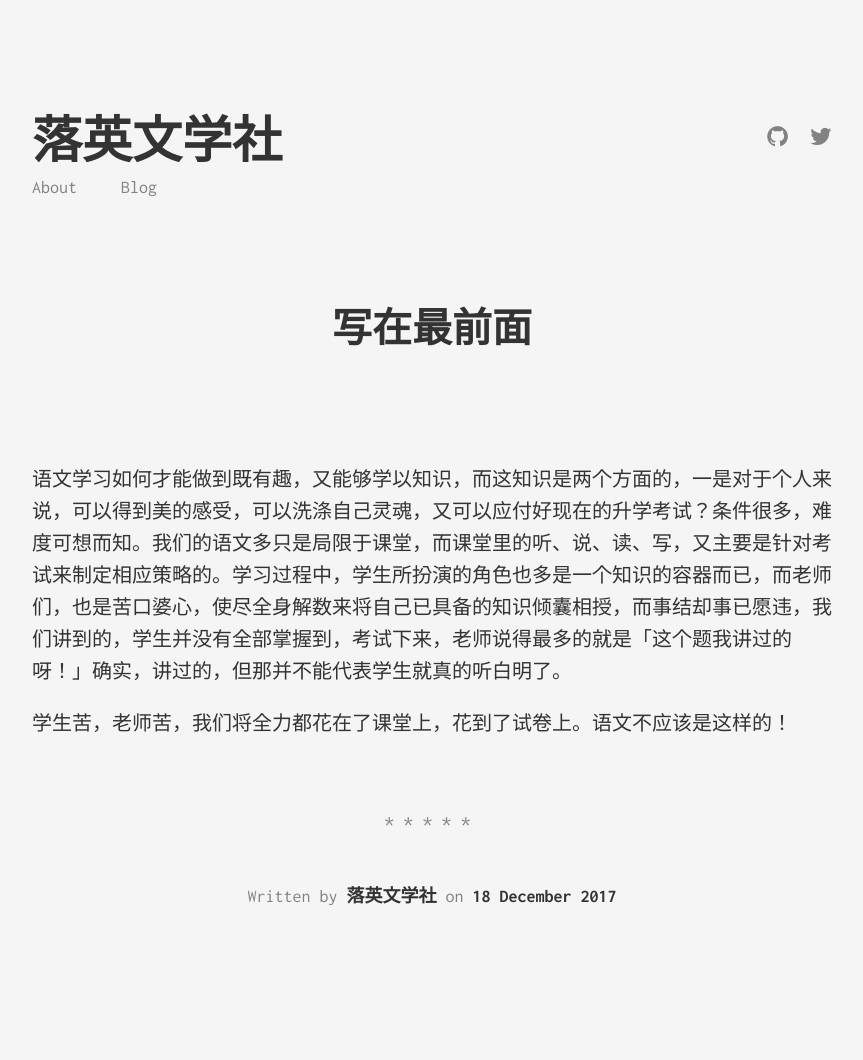
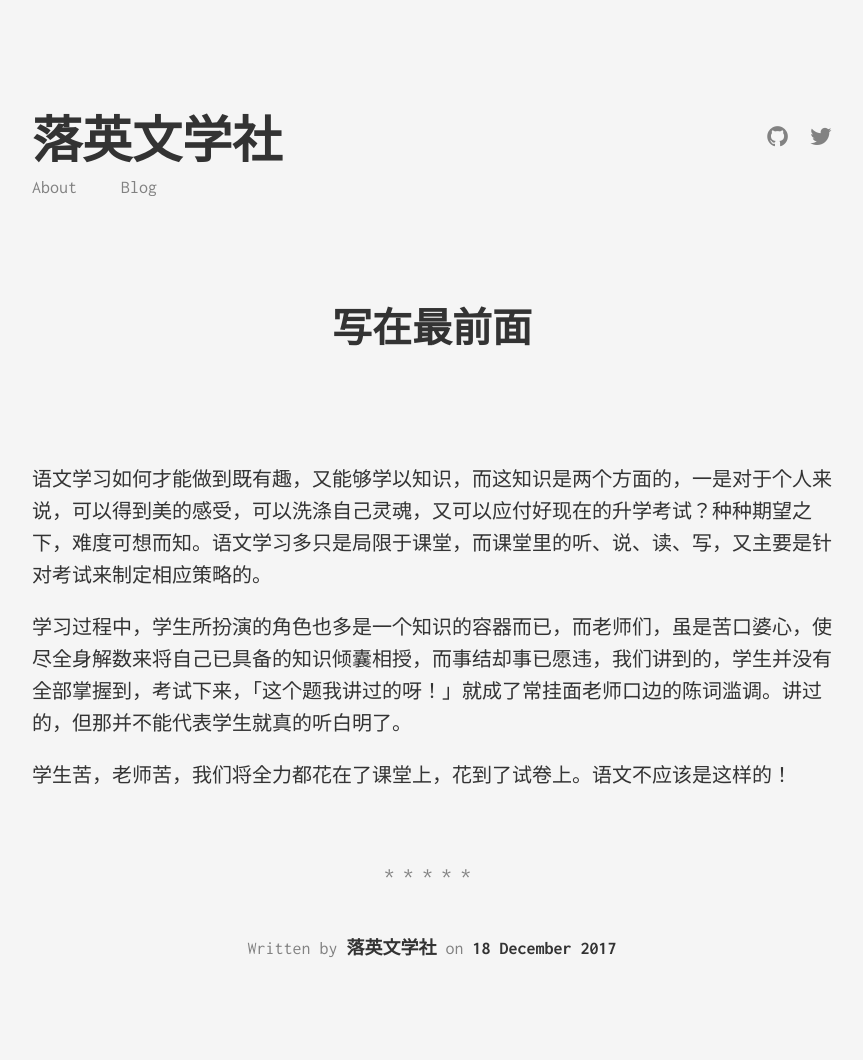
Before and after one commit to wwq0327/writing_class, a Jekyll site: the page built from _posts/2017-12-18-first-paper.markdown, in a window 1280 px wide. Shown: the whole page, without its empty margins (208-1071 px from the left). Built offline with Jekyll 4.4.1, drawn with Linux system fonts in a browser that asks for light colours; before the commit the page ends 1008 px from its top, so only the background shows below that.

Commit message:
修改。

```diff
--- a/_posts/2017-12-18-first-paper.markdown
+++ b/_posts/2017-12-18-first-paper.markdown
@@ -4,6 +4,8 @@ title: 写在最前面
 description: 写在最前面，创建这个博客的目的是什么？
 keywords: [idea]
 ---
-语文学习如何才能做到既有趣，又能够学以知识，而这知识是两个方面的，一是对于个人来说，可以得到美的感受，可以洗涤自己灵魂，又可以应付好现在的升学考试？条件很多，难度可想而知。我们的语文多只是局限于课堂，而课堂里的听、说、读、写，又主要是针对考试来制定相应策略的。学习过程中，学生所扮演的角色也多是一个知识的容器而已，而老师们，也是苦口婆心，使尽全身解数来将自己已具备的知识倾囊相授，而事结却事已愿违，我们讲到的，学生并没有全部掌握到，考试下来，老师说得最多的就是「这个题我讲过的呀！」确实，讲过的，但那并不能代表学生就真的听白明了。
+语文学习如何才能做到既有趣，又能够学以知识，而这知识是两个方面的，一是对于个人来说，可以得到美的感受，可以洗涤自己灵魂，又可以应付好现在的升学考试？种种期望之下，难度可想而知。语文学习多只是局限于课堂，而课堂里的听、说、读、写，又主要是针对考试来制定相应策略的。
+
+学习过程中，学生所扮演的角色也多是一个知识的容器而已，而老师们，虽是苦口婆心，使尽全身解数来将自己已具备的知识倾囊相授，而事结却事已愿违，我们讲到的，学生并没有全部掌握到，考试下来，「这个题我讲过的呀！」就成了常挂面老师口边的陈词滥调。讲过的，但那并不能代表学生就真的听白明了。
 
 学生苦，老师苦，我们将全力都花在了课堂上，花到了试卷上。语文不应该是这样的！
```
